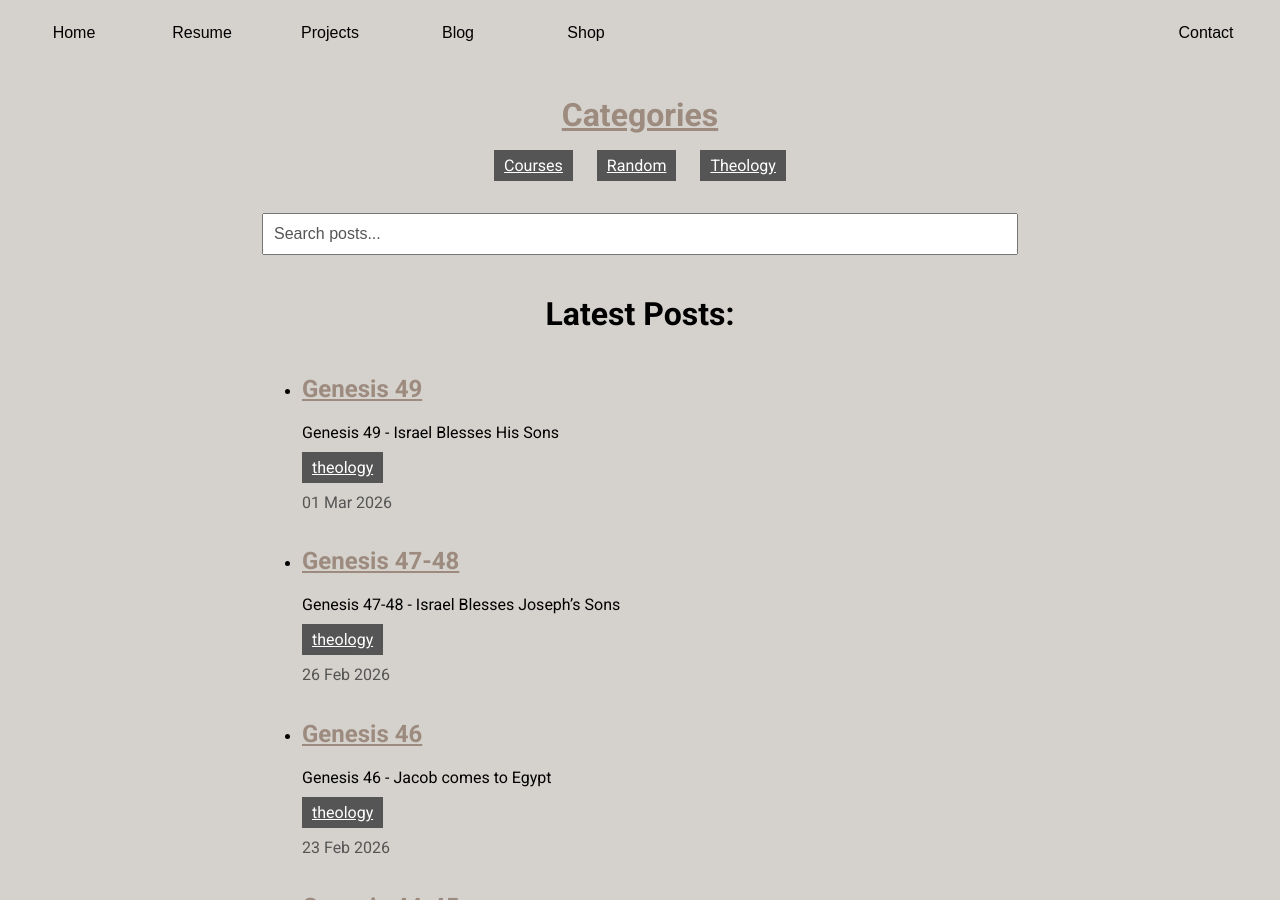
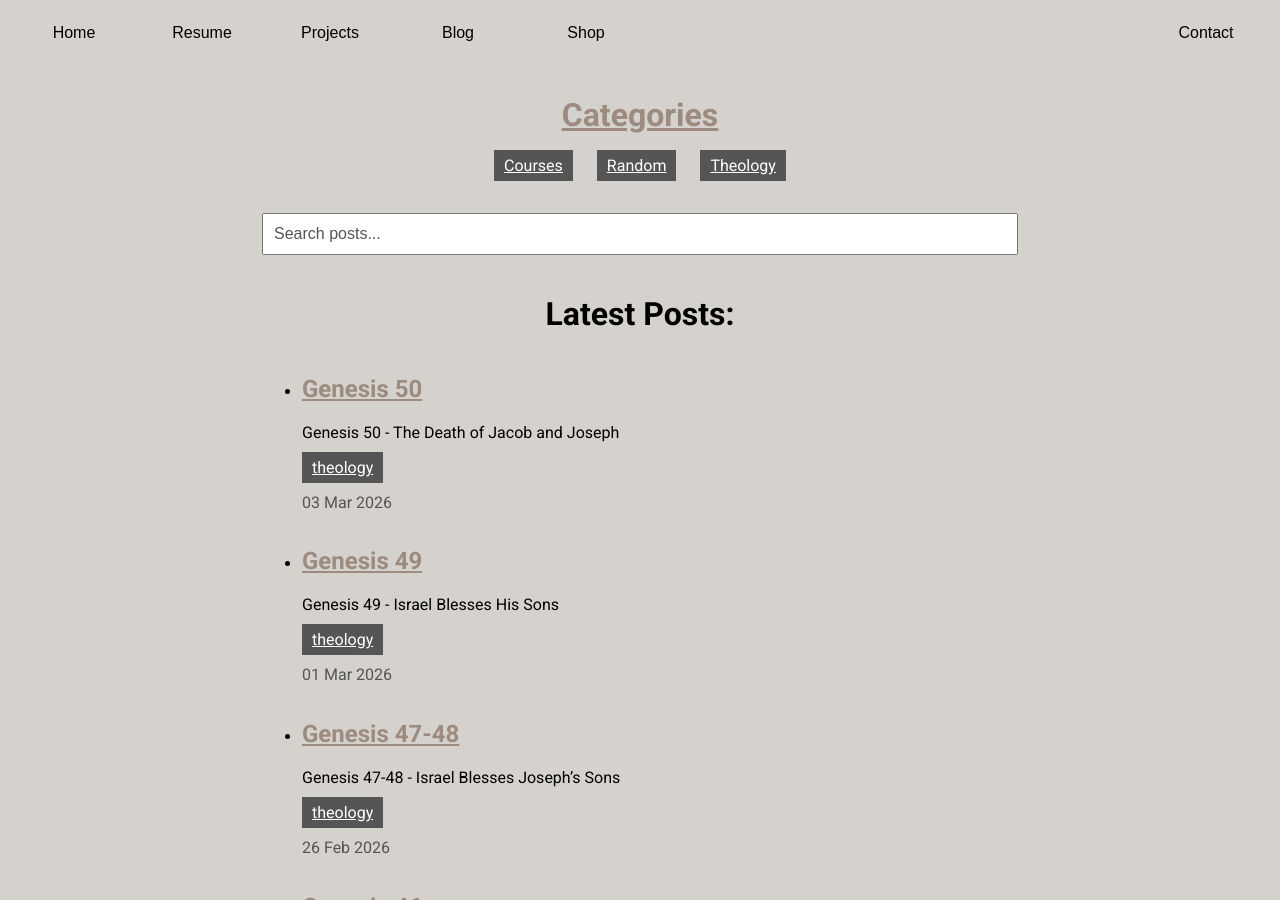
Before and after one commit to Francis-McKee/francis-mckee.github.io, a Jekyll site: the page built from blog.html, in a window 1280 px wide and 900 px high. Built offline with Jekyll 4.4.1, drawn with Linux system fonts in a browser that asks for light colours; nearby versions of some CDN libraries; comment, search, counter and statistics services are not loaded; some of the changed lines change nothing that is shown.

Commit message:
added post 2026-03-03 Genesis 50

```diff
--- /dev/null
+++ b/_posts/theology/genesis/2026-03-03-genesis-50.md
@@ -0,0 +1,72 @@
+---
+layout: post
+category: theology
+title: Genesis 50
+date: 2026-03-03
+comments: true
+---
+Genesis 50 - The Death of Jacob and Joseph
+
+<br>
+
+At the end of Genesis 49, we read about the death of Jacob after he had finished blessing his sons. In Genesis 50, we see the aftermath of his death on Joseph and his brothers.
+
+> Genesis 49:33 - "And when Jacob had made an end of commanding his sons, he gathered up his feet into the bed, and yielded up the ghost, and was gathered unto his people."
+
+> Genesis 50:1 - "And Joseph fell upon his father's face, and wept upon him, and kissed him."
+
+This is the sixth instance of Joseph weeping in the story, this time over the body of his father who had just passed.
+
+> Genesis 50:5 - "My father made me swear, saying, Lo, I die: in my grave which I have digged for me in the land of Canaan, there shalt thou bury me. Now therefore let me go up, I pray thee, and bury my father, and I will come again."
+
+When did Jacob make Joseph swear that he would bury him there? Jacob made Joseph swear by the covenant of circumcision that he would bury Jacob there in [Genesis 47](https://fnmckee.com/theology/2026/02/26/genesis-47-48.html).
+
+Jacob did not dig his grave, but he may have prepared himself a place in the Cave of Machpelah. Abraham and Sarah, Isaac and Rebekah, and Leah were already buried there. Notably absent is Rachel, who was buried on the road to Ephrath (which is now Bethlehem) after dying in childbirth (Genesis 35:19-20).
+
+After the burial of their father Jacob, Joseph's brothers were afraid of him because they thought he would take revenge on them for the evil done to him (15).
+
+> Genesis 50:16 - "And they sent a messenger unto Joseph, saying, Thy father [Jacob] did command before he died, saying," ...
+
+We see no evidence in the Scriptures of Jacob commanding his sons, but that does not mean that it did not happen. The brothers also could have lied in order to maintain their peace and safety.
+
+> Genesis 50:17 - ... "So shall ye say unto Joseph, Forgive, I pray thee now, the trespass of thy brethren, and their sin; for they did unto thee evil: and now, we pray thee, forgive the trespass of the servants of the God of thy father. And Joseph wept when they spake unto him."
+
+This is the seventh instance of Joseph weeping in the story.
+
+> Genesis 50:19-21 - "And Joseph said unto them, Fear not: for am I in the place of God? But as for you, ye thought evil against me; but God meant it unto good, to bring to pass, as it is this day, to save much people alive. Now therefore fear ye not: I will nourish you, and your little ones. And he comforted them, and spake kindly unto them."
+
+Again we see Joseph showing forgiveness to his brothers. He does not excuse or justify their evil, but he recognizes the goodness of God in how it helped him save his brothers and his family during the period of famine. May we all be this confident in the caring hand of God in our own lives, that we are able to focus on others instead of just ourselves in a time of famine.
+
+> Genesis 50:26 - "So Joseph died, being an hundred and ten years old: and they embalmed him, and he was put in a coffin in Egypt."
+
+Joseph lived a long life, long enough to see three generations of his descendants born to his son Ephraim (meaning his great-grandchildren or great-great-grandchildren depending on interpretation). He also lived long enough to see the sons of Machir, who was Manasseh's son (23).
+
+## Joseph Wept
+
+Why did I track how many times Joseph wept in the Genesis story (from Genesis 37 to 50)?
+
+1. Genesis 42:24
+2. Genesis 43:30
+3. Genesis 45:2
+4. Genesis 45:14-15
+5. Genesis 46:29
+6. Genesis 50:1
+7. Genesis 50:17
+
+When the reader counts these scenes, it's significant that there aren't six or eight but **seven** scenes of Joseph weeping. This is a chiasm!
+
+Chiasm:
+* A: Joseph's weeping takes place apart from his brothers. His weeping is preceded by his brothers talking about the wicked deed they committed against him, and whether a reckoning would come. (42:24)
+* B: Joseph's weeping is prompted by one person in particular - Benjamin (43:30)
+* C: Joseph's weeping occurs as he presents himself to people from whom he's been relationally separated - to his brothers (45:2)
+* D: Joseph weeps as he reunites with his brothers both physically and emotionally
+* C': Joseph's weeping occurs as he presents himself to people from whom he's been relationally separated - to Jacob (46:29)
+* B': Joseph's weeping is prompted by one person in particular - Jacob (50:1)
+* A': Joseph's weeping takes place apart from his brothers. His weeping is preceded by his brothers talking about the wicked deed they committed against him, and whether a reckoning would come. (50:17)
+
+The central scene of the chiasm involves Joseph and his brothers with no space between them as they embrace and weep together. The central scene, the heart of all Joseph's tears, is reconciliation.
+
+## References
+1. The Hebrew - Greek Key Study Bible (KJV Version)
+2. [The Torah Portion-by-Portion by Rabbi Seymour Rossel (2007)](https://a.co/d/boaYc5X)
+3. [Joseph Wept - The Gospel Coalition](https://www.thegospelcoalition.org/article/joseph-wept/)
```
Also changed, not shown: _posts/theology/genesis/2026-02-13-genesis-42.md (+1 -1 lines).
